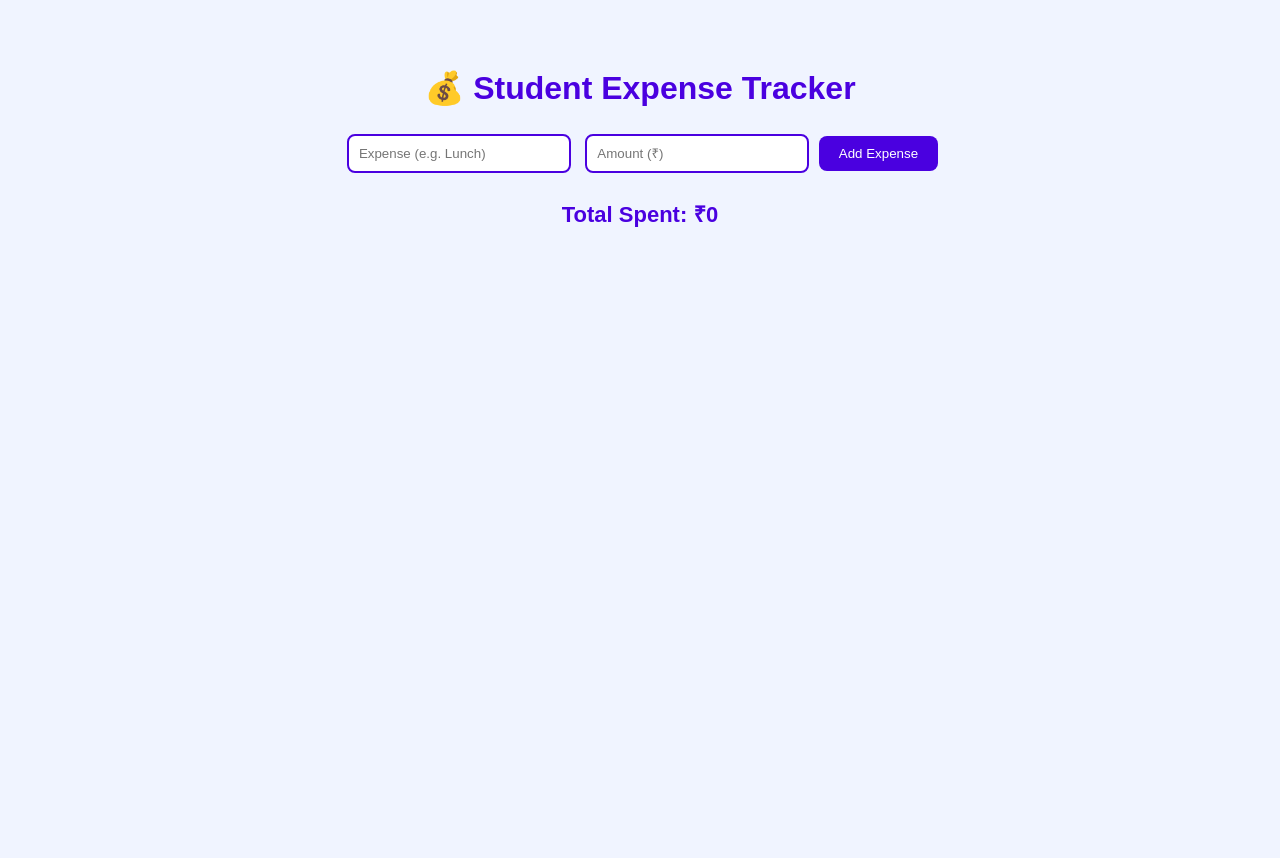
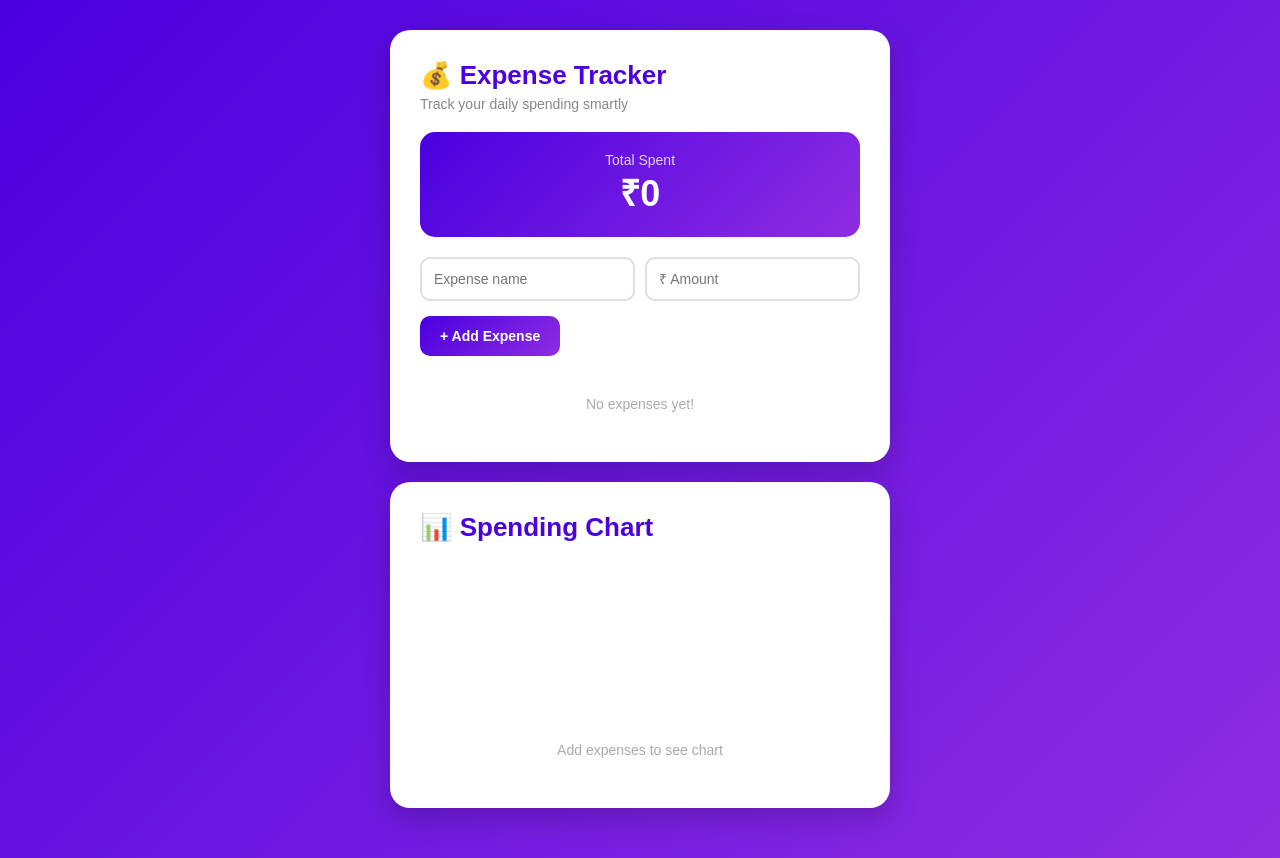
Before and after one commit to mrunalkatkar10-del/Expense-Tracker, a plain HTML site: page index.html in a window 1280 px wide. Before the commit the page ends 800 px from the top, so only its background shows below. Drawn offline with nearby package versions, Linux system fonts and the light colour scheme.

Commit message:
Update index.html

```diff
--- a/index.html
+++ b/index.html
@@ -4,134 +4,181 @@
     <title>Student Expense Tracker</title>
     <script src="https://cdn.jsdelivr.net/npm/chart.js"></script>
     <style>
+      * { margin: 0; padding: 0; box-sizing: border-box; }
       body {
-        background-color: #f0f4ff;
-        font-family: Arial, sans-serif;
-        text-align: center;
-        padding: 40px;
+        background: linear-gradient(135deg, #4a00e0, #8e2de2);
+        font-family: 'Arial', sans-serif;
+        min-height: 100vh;
+        padding: 30px 20px;
       }
-      h1 { color: #4a00e0; }
+      .card {
+        background: white;
+        border-radius: 20px;
+        padding: 30px;
+        max-width: 500px;
+        margin: 0 auto 20px auto;
+        box-shadow: 0 10px 30px rgba(0,0,0,0.2);
+      }
+      h1 {
+        color: #4a00e0;
+        font-size: 26px;
+        margin-bottom: 5px;
+      }
+      .subtitle {
+        color: #888;
+        font-size: 14px;
+        margin-bottom: 20px;
+      }
+      .input-row {
+        display: flex;
+        gap: 10px;
+        margin-bottom: 15px;
+      }
       input {
-        padding: 10px;
-        width: 200px;
-        border: 2px solid #4a00e0;
-        border-radius: 8px;
-        margin: 5px;
+        flex: 1;
+        padding: 12px;
+        border: 2px solid #e0e0e0;
+        border-radius: 10px;
+        font-size: 14px;
+        outline: none;
       }
-      button {
-        padding: 10px 20px;
-        background-color: #4a00e0;
+      input:focus { border-color: #4a00e0; }
+      button.add-btn {
+        padding: 12px 20px;
+        background: linear-gradient(135deg, #4a00e0, #8e2de2);
         color: white;
         border: none;
-        border-radius: 8px;
+        border-radius: 10px;
         cursor: pointer;
+        font-size: 14px;
+        font-weight: bold;
       }
-      ul { list-style: none; padding: 0; margin-top: 20px; }
+      .total-box {
+        background: linear-gradient(135deg, #4a00e0, #8e2de2);
+        color: white;
+        border-radius: 15px;
+        padding: 20px;
+        text-align: center;
+        margin-bottom: 20px;
+      }
+      .total-box p { font-size: 14px; opacity: 0.8; }
+      .total-box h2 { font-size: 36px; font-weight: bold; }
+      ul { list-style: none; }
       li {
-        background: white;
-        margin: 8px auto;
-        padding: 10px;
-        width: 300px;
-        border-radius: 8px;
-        box-shadow: 0 2px 5px rgba(0,0,0,0.1);
+        display: flex;
+        justify-content: space-between;
+        align-items: center;
+        padding: 12px 15px;
+        border-radius: 10px;
+        margin-bottom: 8px;
+        background: #f8f4ff;
+        border-left: 4px solid #4a00e0;
       }
-      #total {
-        font-size: 22px;
-        font-weight: bold;
-        color: #4a00e0;
-        margin-top: 20px;
+      .exp-name { font-weight: bold; color: #333; }
+      .exp-amount { color: #4a00e0; font-weight: bold; }
+      .del-btn {
+        background: none;
+        border: none;
+        cursor: pointer;
+        font-size: 16px;
       }
-      canvas {
-        max-width: 400px;
-        margin: 30px auto;
-        display: block;
+      canvas { margin-top: 10px; }
+      .empty {
+        color: #aaa;
+        text-align: center;
+        padding: 20px;
+        font-size: 14px;
       }
     </style>
   </head>
   <body>
 
-    <h1>💰 Student Expense Tracker</h1>
+    <div class="card">
+      <h1>💰 Expense Tracker</h1>
+      <p class="subtitle">Track your daily spending smartly</p>
 
-    <input type="text" id="expenseName" placeholder="Expense (e.g. Lunch)" />
-    <input type="number" id="expenseAmount" placeholder="Amount (₹)" />
-    <button onclick="addExpense()">Add Expense</button>
+      <div class="total-box">
+        <p>Total Spent</p>
+        <h2 id="total">₹0</h2>
+      </div>
 
-    <ul id="expenseList"></ul>
-    <p id="total">Total Spent: ₹0</p>
+      <div class="input-row">
+        <input type="text" id="expenseName" placeholder="Expense name" />
+        <input type="number" id="expenseAmount" placeholder="₹ Amount" />
+      </div>
+      <button class="add-btn" onclick="addExpense()">+ Add Expense</button>
 
-    <canvas id="expenseChart"></canvas>
+      <ul id="expenseList" style="margin-top:20px;"></ul>
+    </div>
+
+    <div class="card">
+      <h1 style="margin-bottom:15px;">📊 Spending Chart</h1>
+      <canvas id="expenseChart"></canvas>
+      <p class="empty" id="emptyMsg">Add expenses to see chart</p>
+    </div>
 
     <script>
       let expenses = JSON.parse(localStorage.getItem("expenses")) || [];
       let chart = null;
 
       function renderChart() {
-        let labels = expenses.map(e => e.name);
-        let data = expenses.map(e => Number(e.amount));
-
+        let empty = document.getElementById("emptyMsg");
+        if (expenses.length === 0) {
+          empty.style.display = "block";
+          if (chart) { chart.destroy(); chart = null; }
+          return;
+        }
+        empty.style.display = "none";
         if (chart) chart.destroy();
-
-        if (expenses.length === 0) return;
-
         chart = new Chart(document.getElementById("expenseChart"), {
           type: "pie",
           data: {
-            labels: labels,
+            labels: expenses.map(e => e.name),
             datasets: [{
-              data: data,
-              backgroundColor: [
-                "#4a00e0","#ff6384","#36a2eb",
-                "#ffce56","#4bc0c0","#ff9f40"
-              ]
+              data: expenses.map(e => Number(e.amount)),
+              backgroundColor: ["#4a00e0","#8e2de2","#ff6384","#36a2eb","#ffce56","#4bc0c0"]
             }]
           }
         });
       }
 
       function renderExpenses() {
-        document.getElementById("expenseList").innerHTML = "";
+        let list = document.getElementById("expenseList");
+        list.innerHTML = "";
         let total = 0;
+        if (expenses.length === 0) {
+          list.innerHTML = '<p class="empty">No expenses yet!</p>';
+        }
         expenses.forEach(function(exp, index) {
           let li = document.createElement("li");
-          li.innerText = exp.name + " — ₹" + exp.amount;
-
-          let deleteBtn = document.createElement("button");
-          deleteBtn.innerText = "❌";
-          deleteBtn.style.marginLeft = "10px";
-          deleteBtn.style.background = "red";
-          deleteBtn.style.border = "none";
-          deleteBtn.style.borderRadius = "5px";
-          deleteBtn.style.color = "white";
-          deleteBtn.style.cursor = "pointer";
-
-          deleteBtn.onclick = function() {
-            expenses.splice(index, 1);
-            localStorage.setItem("expenses", JSON.stringify(expenses));
-            renderExpenses();
-            renderChart();
-          }
-
-          li.appendChild(deleteBtn);
-          document.getElementById("expenseList").appendChild(li);
+          li.innerHTML = `
+            <span class="exp-name">${exp.name}</span>
+            <span class="exp-amount">₹${exp.amount}</span>
+            <button class="del-btn" onclick="deleteExpense(${index})">❌</button>
+          `;
+          list.appendChild(li);
           total += Number(exp.amount);
         });
-        document.getElementById("total").innerText = "Total Spent: ₹" + total;
+        document.getElementById("total").innerText = "₹" + total;
         renderChart();
+      }
+
+      function deleteExpense(index) {
+        expenses.splice(index, 1);
+        localStorage.setItem("expenses", JSON.stringify(expenses));
+        renderExpenses();
       }
 
       function addExpense() {
         let name = document.getElementById("expenseName").value;
         let amount = document.getElementById("expenseAmount").value;
-
         if (name === "" || amount === "") {
           alert("Please fill both fields!");
           return;
         }
-
-        expenses.push({ name: name, amount: amount });
+        expenses.push({ name, amount });
         localStorage.setItem("expenses", JSON.stringify(expenses));
         renderExpenses();
-
         document.getElementById("expenseName").value = "";
         document.getElementById("expenseAmount").value = "";
       }
```
